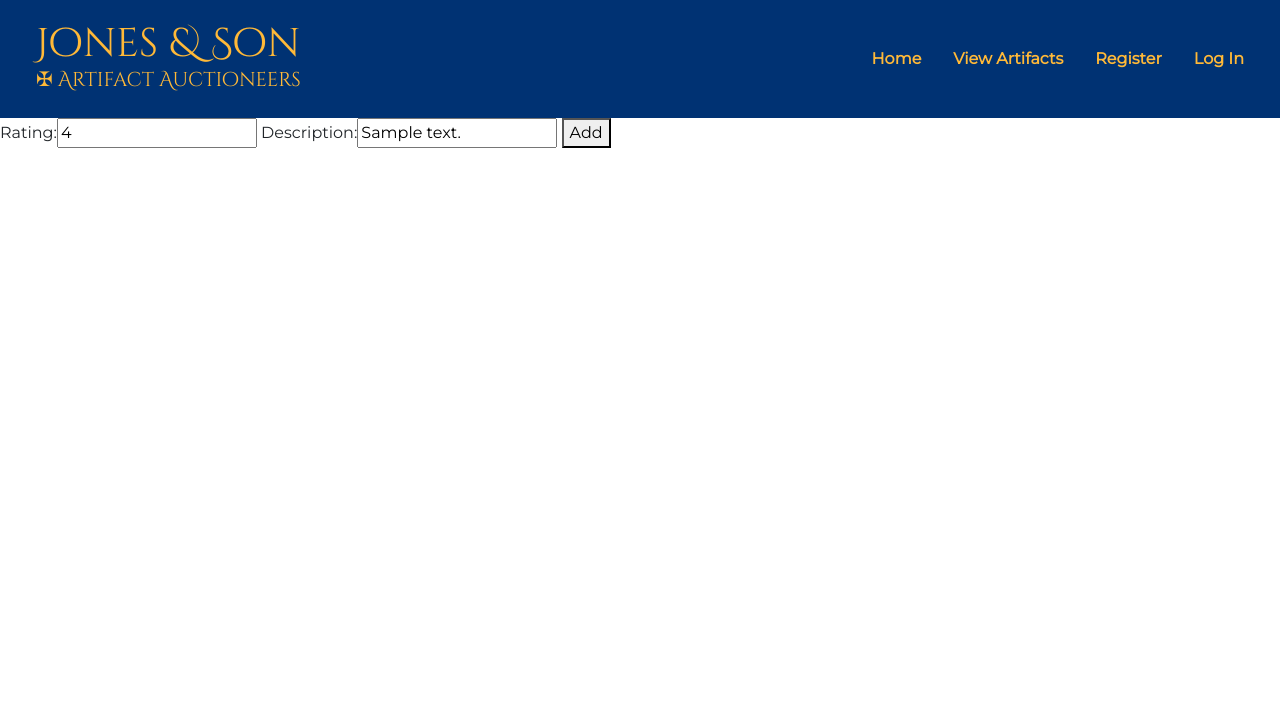
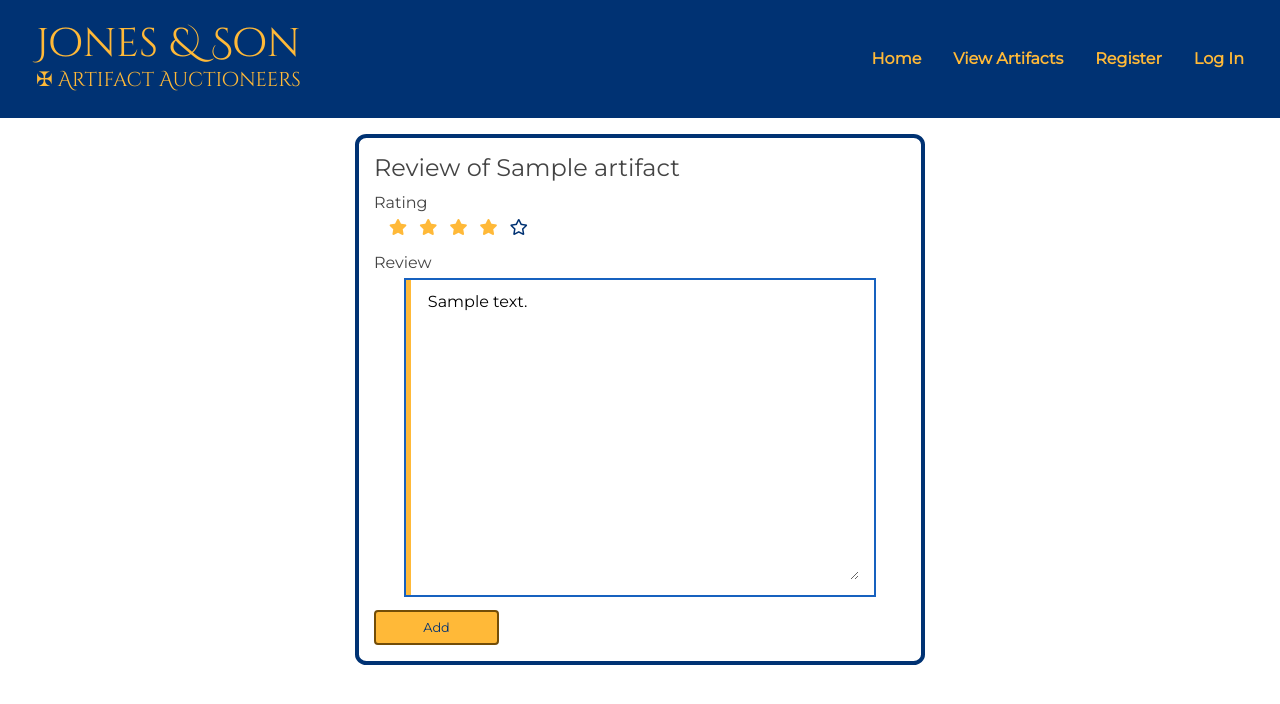
Before and after one commit to Shilldon/artifact-auction, a Django app: page /add_review/review/1 in a window 1280 px wide. Shown: the top 704 px of the page. Run offline with Django 3.2, Linux system fonts and the light colour scheme; tables that the repository leaves empty hold one stand-in row (values such as "Sample post"); style sheets or scripts are compiled from the project's sources; some libraries are stand-ins or nearby versions.

Commit message:
styled add_review, added javascript for interactive review rating

```diff
--- a/reviews/models.py
+++ b/reviews/models.py
@@ -4,7 +4,7 @@ from django.core.validators import MinValueValidator, MaxValueValidator
 from artifacts.models import Artifact
 
 class Review(models.Model):
-    description = models.CharField(max_length=400, blank=True, default="")
+    description = models.TextField(default="")
     rating = models.IntegerField(validators=[MinValueValidator(0), MaxValueValidator(5)])
     reviewer = models.ForeignKey(User, on_delete=models.CASCADE, default=None)
     artifact = models.ForeignKey(Artifact, on_delete=models.CASCADE, default=None)
--- a/reviews/templates/add_review.html
+++ b/reviews/templates/add_review.html
@@ -1,13 +1,63 @@
 {% extends 'base.html' %}
+{% load static from staticfiles %}
+{% load widget_tweaks %}
 
-{% load bootstrap_tags %}
+{% block head_js %}
+<script defer src="{% static 'js/review.js' %}"></script>
+{% endblock %}
 
 {% block content %}
 
 <form method="POST">
-    {% csrf_token %}
-    {{ review_form | as_bootstrap}}
-    <button type="submit">Add</button>
+<div class="container mt-3 mb-5">
+    <div class="row justify-content-center">
+        <div class="col-10 col-sm-6 accounts--form-container py-3">
+            {% csrf_token %}
+            <div class="row">
+                <div class="col-12">
+                    <h6>Review of {{ artifact.name }}</h6>
+                </div>
+            </div>
+            <div class="row">
+                <div class="col-12">
+                    <p>Rating</p>
+                </div>
+            </div>
+            <div class="col-12 review-container my-auto" >
+                <ul class="list-inline pt-1">
+                    {% for n in "12345" %}
+                    {% if forloop.counter <= review_form.rating.value %}
+                    <li class="list-inline-item"><span><i id="review-star-{{n}}" class="fas fa-star review-star"></i></span></li>
+                    {% else %}
+                    <li class="list-inline-item"><span><i id="review-star-{{n}}" class="far fa-star review-empty-star"></i></span></li>
+                    {% endif %}
+                    {% endfor %}
+                </ul>
+            </div>
+            <div>{% render_field review_form.rating style="display:none" %}</div>
+            <div class="row">
+                <div class="col-12">
+                    <p>Review</p>
+                </div>
+            </div>
+            <div class="row">
+                <div class="col-10 offset-1 styled-box index--option">
+                    <div class="row h-100">
+                        <div class="col-12">
+                            {% render_field review_form.description style="outline: none; width:100%; height:300px; border: none" %}
+                        </div>
+                    </div>
+                </div>
+            </div>
+            <div class="row">
+                <div class="col-3">
+                    <button class="btn btn-primary" type="submit">Add</button>
+                </div>
+            </div>
+        </div>
+    </div>
+</div>
 </form>
 
+
 {% endblock %}
--- a/reviews/views.py
+++ b/reviews/views.py
@@ -4,8 +4,9 @@ from .models import Review
 from artifacts.models import Artifact
 
 def add_review(request, id):
+    artifact = get_object_or_404(Artifact, pk=id)
+
     if request.method == "POST":
-        artifact = get_object_or_404(Artifact, pk=id)
         review_form = ReviewForm(request.POST)
         print(review_form['rating'].value())
         if review_form.is_valid:
@@ -28,7 +29,7 @@ def add_review(request, id):
         except:
             review_form = ReviewForm()
 
-        return render(request, "add_review.html", { "review_form" : review_form })
+        return render(request, "add_review.html", { "review_form" : review_form, "artifact" : artifact })
 
 def delete_review(request, id):
     artifact = get_object_or_404(Artifact, pk=id)
--- a/static/css/custom.scss
+++ b/static/css/custom.scss
@@ -211,8 +211,6 @@ a:hover {
     color: $font-base;
     border: $dark-base 4px solid;
     border-radius: 2%;
-    .accounts--form {
-    }
     p {
         font-size:0.75rem;
         padding:0;
--- /dev/null
+++ b/static/js/review.js
@@ -0,0 +1,16 @@
+    $('[id*="review-star-"]').on("mouseover click", function(){
+        console.log("hovering over star")
+        var id=$(this).attr('id').split("-")
+        var starNumber=id.slice(-1)[0];
+        for(i=1;i<=5;i++) {
+            if(i<=starNumber) {
+                $("#review-star-"+i).removeClass("review-empty-star far")
+                $("#review-star-"+i).addClass("review-star fas")
+            }
+            else {
+                $("#review-star-"+i).removeClass("review-star fas")
+                $("#review-star-"+i).addClass("review-empty-star far")
+            }
+        }
+        $("#id_rating").val(starNumber);
+    })
```
Also changed, not shown: 1 other file.
